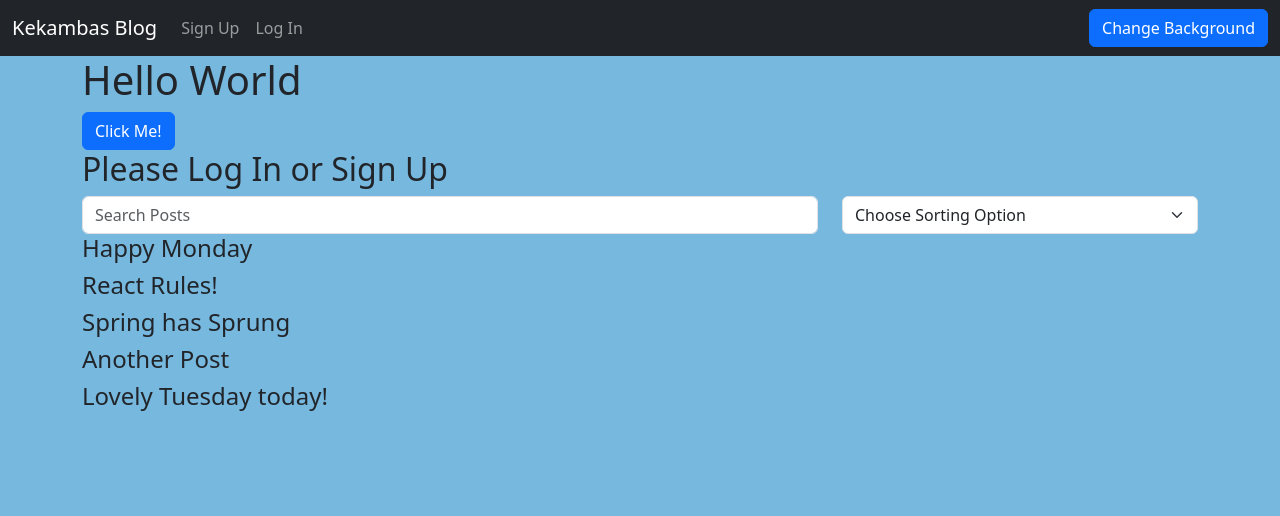
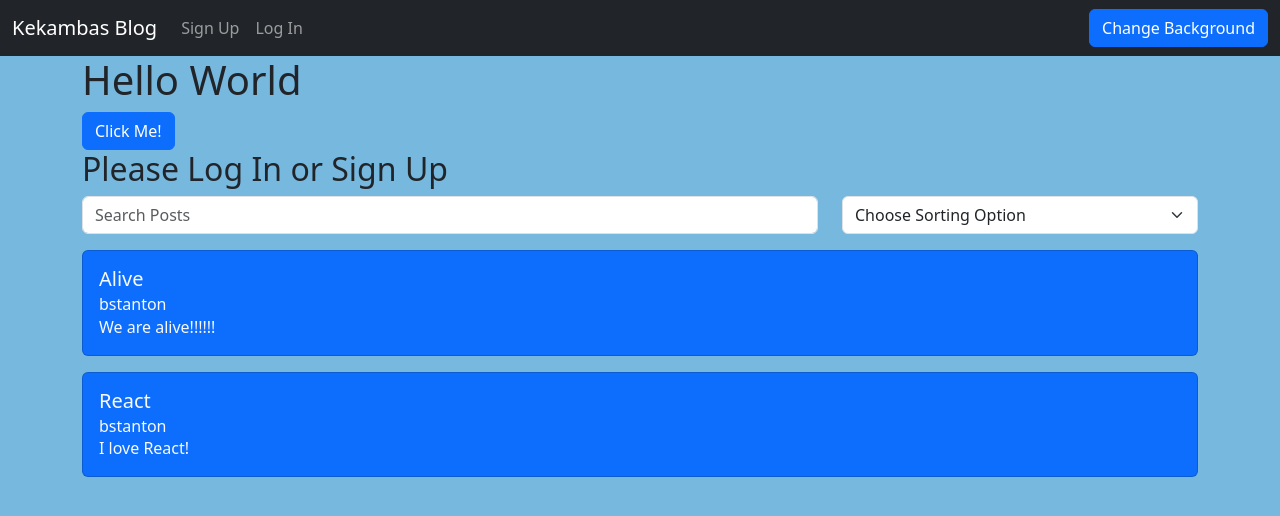
Before and after one commit to GeekAndDestroy/week9_react-intro, a React (Vite) app: page / in a window 1280 px wide. Shown: the top 516 px of the page. Built offline with nearby package versions, Linux system fonts and the light colour scheme.

Commit message:
added PostCard component and changes to render postcards

```diff
--- /dev/null
+++ b/src/components/PostCard.tsx
@@ -0,0 +1,19 @@
+import { PostType } from '../types';
+import Card from 'react-bootstrap/Card';
+
+type PostCardProps = {
+    post: PostType
+}
+
+export default function PostCard({ post }: PostCardProps) {
+    console.log(post);
+    return (
+        <Card className='my-3' bg='primary' text='light'>
+            <Card.Body>
+                <Card.Title>{ post.title }</Card.Title>
+                <Card.Subtitle>{ post.author.username }</Card.Subtitle>
+                <Card.Text>{ post.body }</Card.Text>
+            </Card.Body>
+        </Card>
+    )
+}
--- /dev/null
+++ b/src/types/index.ts
@@ -0,0 +1,17 @@
+
+export type UserType = {
+    id:number,
+    firstName:string,
+    lastName:string,
+    username:string,
+    email:string,
+    dateCreated:string
+}
+
+export type PostType = {
+    id:number,
+    title:string,
+    body:string,
+    dateCreated:string,
+    author:UserType
+}
--- a/src/views/Home.tsx
+++ b/src/views/Home.tsx
@@ -3,17 +3,14 @@
 import Form from 'react-bootstrap/Form';
 import Row from 'react-bootstrap/Row';
 import Col from 'react-bootstrap/Col';
-
-type Post = {
-    id: number,
-    title: string
-}
+import PostCard from '../components/PostCard';
+import { PostType } from '../types';
 
 type Sorting = {
-    idAsc: (a: Post, b:Post) => number,
-    idDesc: (a: Post, b:Post) => number,
-    titleAsc: (a: Post, b:Post) => number,
-    titleDesc: (a: Post, b:Post) => number,
+    idAsc: (a: PostType, b:PostType) => number,
+    idDesc: (a: PostType, b:PostType) => number,
+    titleAsc: (a: PostType, b:PostType) => number,
+    titleDesc: (a: PostType, b:PostType) => number,
 }
 
 
@@ -24,12 +21,35 @@
 
 export default function Home({isLoggedIn, handleClick}: HomeProps) {
 
-    const [posts, setPosts] = useState<Post[]>([
-        {id: 1, title: 'Happy Monday'},
-        {id: 2, title: 'React Rules!'},
-        {id: 3, title: 'Spring has Sprung'},
-        {id: 4, title: 'Another Post'},
-        {id: 5, title: 'Lovely Tuesday today!'}
+    const [posts, setPosts] = useState<PostType[]>([
+        {
+            author: {
+                dateCreated: "Fri, 29 Mar 2024 16:58:44 GMT",
+                email: "brians@codingtemple.com",
+                firstName: "Brian",
+                id: 1,
+                lastName: "Stanton",
+                username: "bstanton"
+            },
+            body: "We are alive!!!!!!",
+            dateCreated: "Fri, 29 Mar 2024 17:00:35 GMT",
+            id: 1,
+            title: "Alive"
+        },
+        {
+            author: {
+                dateCreated: "Tue, 14 Apr 2024 16:58:44 GMT",
+                email: "brians@codingtemple.com",
+                firstName: "Brian",
+                id: 1,
+                lastName: "Stanton",
+                username: "bstanton"
+            },
+            body: "I love React!",
+            dateCreated: "Tue, 16 Apr 2024 17:00:35 GMT",
+            id: 1,
+            title: "React"
+        },
     ])
 
     const [searchTerm, setSearchTerm] = useState('');
@@ -37,10 +57,10 @@
     const handleSelectChange = (e: React.ChangeEvent<HTMLSelectElement>) => {
 
         const sortFunctions:Sorting = {
-            idAsc: (a:Post, b:Post) => a.id - b.id,
-            idDesc: (a:Post, b:Post) => b.id - a.id,
-            titleAsc: (a:Post, b:Post) => a.title > b.title ? 1 : -1,
-            titleDesc: (a:Post, b:Post) => b.title > a.title ? 1 : -1
+            idAsc: (a:PostType, b:PostType) => a.id - b.id,
+            idDesc: (a:PostType, b:PostType) => b.id - a.id,
+            titleAsc: (a:PostType, b:PostType) => a.title > b.title ? 1 : -1,
+            titleDesc: (a:PostType, b:PostType) => b.title > a.title ? 1 : -1
         }
         const func = sortFunctions[e.target.value as keyof Sorting];
         const newSortedArr = [...posts].sort(func);
@@ -70,7 +90,7 @@
                         </Form.Select>
                     </Col>
                 </Row>
-                {posts.filter(p => p.title.toLowerCase().includes(searchTerm.toLowerCase())).map( p => <h4 key={p.id}>{p.title}</h4> )}
+                {posts.filter(p => p.title.toLowerCase().includes(searchTerm.toLowerCase())).map( p => <PostCard key={p.id} post={p} />)}
         </>
     )
 }
```
Also changed, not shown: src/views/SignUp.tsx (+2 -5 lines).
